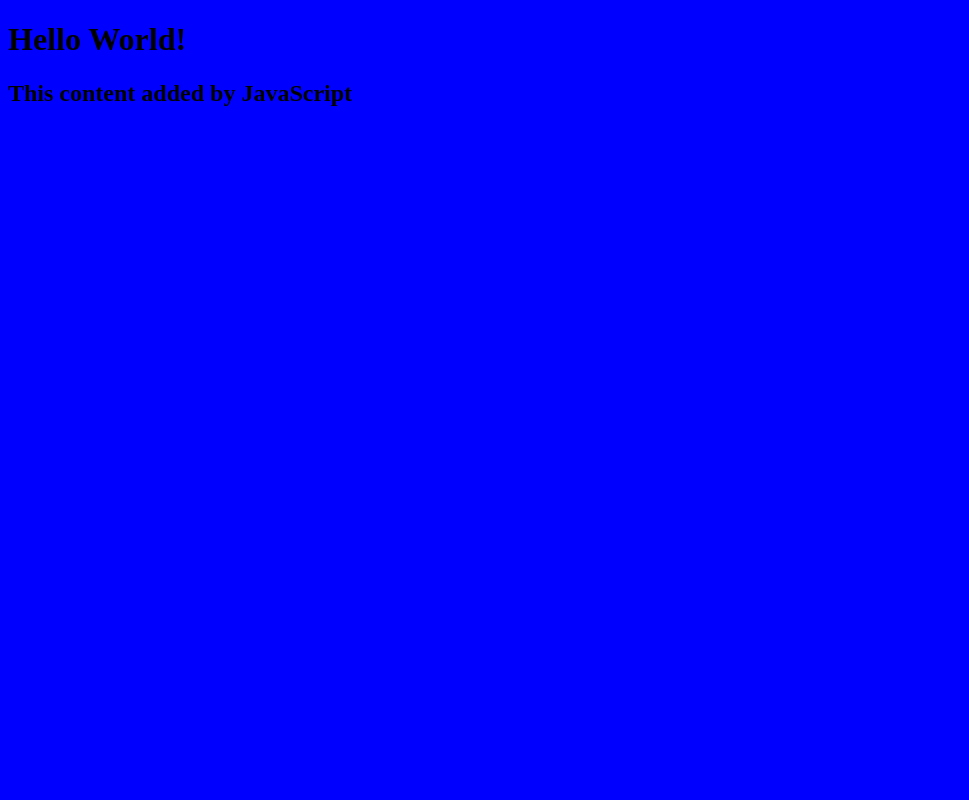
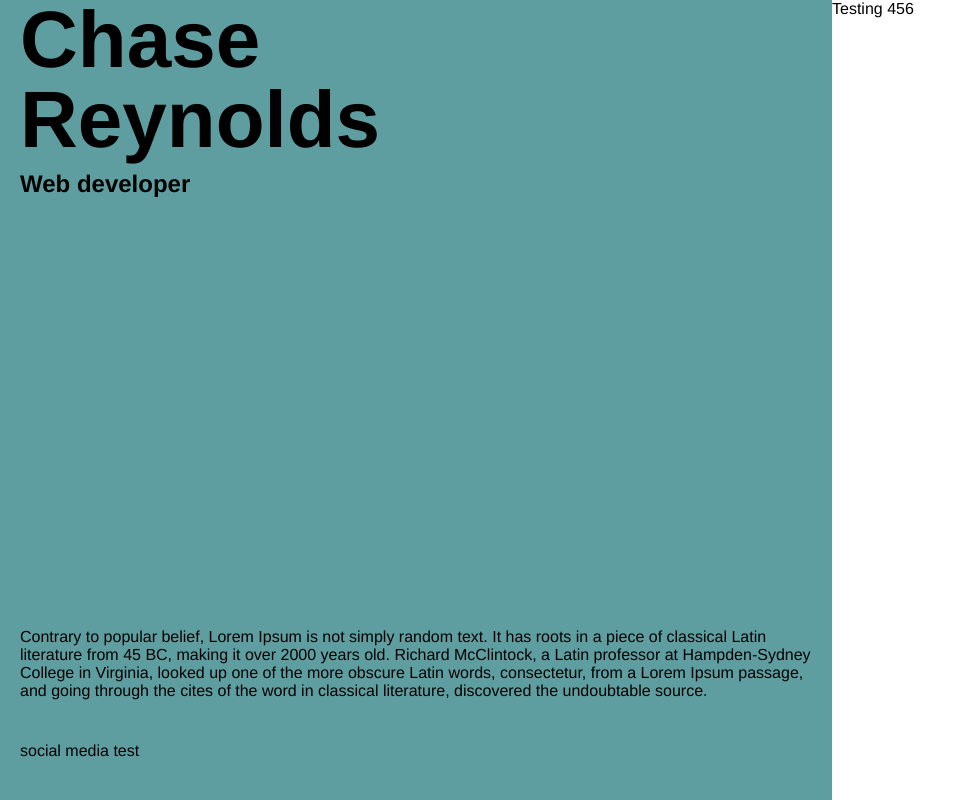
Before and after one commit to itsagift/my-personal-website, a plain HTML site: page index.html in a window 1280 px wide. Shown: the whole page, without its empty margins (0-969 px from the left). Drawn offline with Linux system fonts and the light colour scheme; a script that the page names is missing.

```diff
--- a/index.html
+++ b/index.html
@@ -5,8 +5,25 @@
     <link rel="stylesheet" href="style.css" />
   </head>
   <body>
-    <h1>Hello World!</h1>
+    <div class="social_media">social media test</div>
+    <div class="container">
+        <div class="column-text">
+            <div class="titles">
+                <h1 class="text__title">
+                    Chase Reynolds
+                </h1>
+                <h2 class="text__subtitle">
+                    Web developer
+                </h2>
+            </div>
+            <div class="description">
+                Contrary to popular belief, Lorem Ipsum is not simply random text. It has roots in a piece of classical Latin literature from 45 BC, making it over 2000 years old. Richard McClintock, a Latin professor at Hampden-Sydney College in Virginia, looked up one of the more obscure Latin words, consectetur, from a Lorem Ipsum passage, and going through the cites of the word in classical literature, discovered the undoubtable source.
+            </div>
+        </div>
+        <div class="column-image">
+            Testing 456
+        </div>
+    </div>
     <script src="script.js"></script>
-
   </body>
 </html>
--- a/script.js
+++ /dev/null
@@ -1,3 +0,0 @@
-const h2 = document.createElement("h2");
-h2.textContent = "This content added by JavaScript";
-document.querySelector("body").appendChild(h2);
--- a/style.css
+++ b/style.css
@@ -1,3 +1,56 @@
+* {
+    box-sizing: border-box;
+  }
 body {
-    background: blue;
-  }
+    margin: 0;
+    font-family: 'Helvetica Neue';
+}
+body, html, .container{
+    height: 100%;
+}
+.social_media{
+    display: flex;
+    position: fixed;
+    bottom: calc(40px);
+    left: calc(20px);
+}
+
+.container{
+    display: flex;
+    width: 100%;
+}
+.column-text{
+    flex-basis: 65%;
+    flex-shrink: 0;
+    background-color: cadetblue;
+    padding-left: 20px;
+    display: flex;
+    flex-direction: column;
+}
+.text__title{
+    font-size: 80px;
+    margin: 0;
+    line-height: 100%;
+    padding-bottom: 10px;
+}
+.text__subtitle{
+    margin: 0;
+}
+
+@media only screen and (max-width: 900px){
+    .container{
+        flex-direction: column;
+    }
+}
+@media only screen and (min-width: 900px){
+    .column-text{
+
+        justify-content: space-between;
+    }
+    .titles{
+        width: 70%;
+    }
+    .description{
+        padding-bottom: 100px;
+    }
+}
```
Also changed, not shown: images/icons8-github-30.png (added), images/icons8-twitter-30.png (added).
